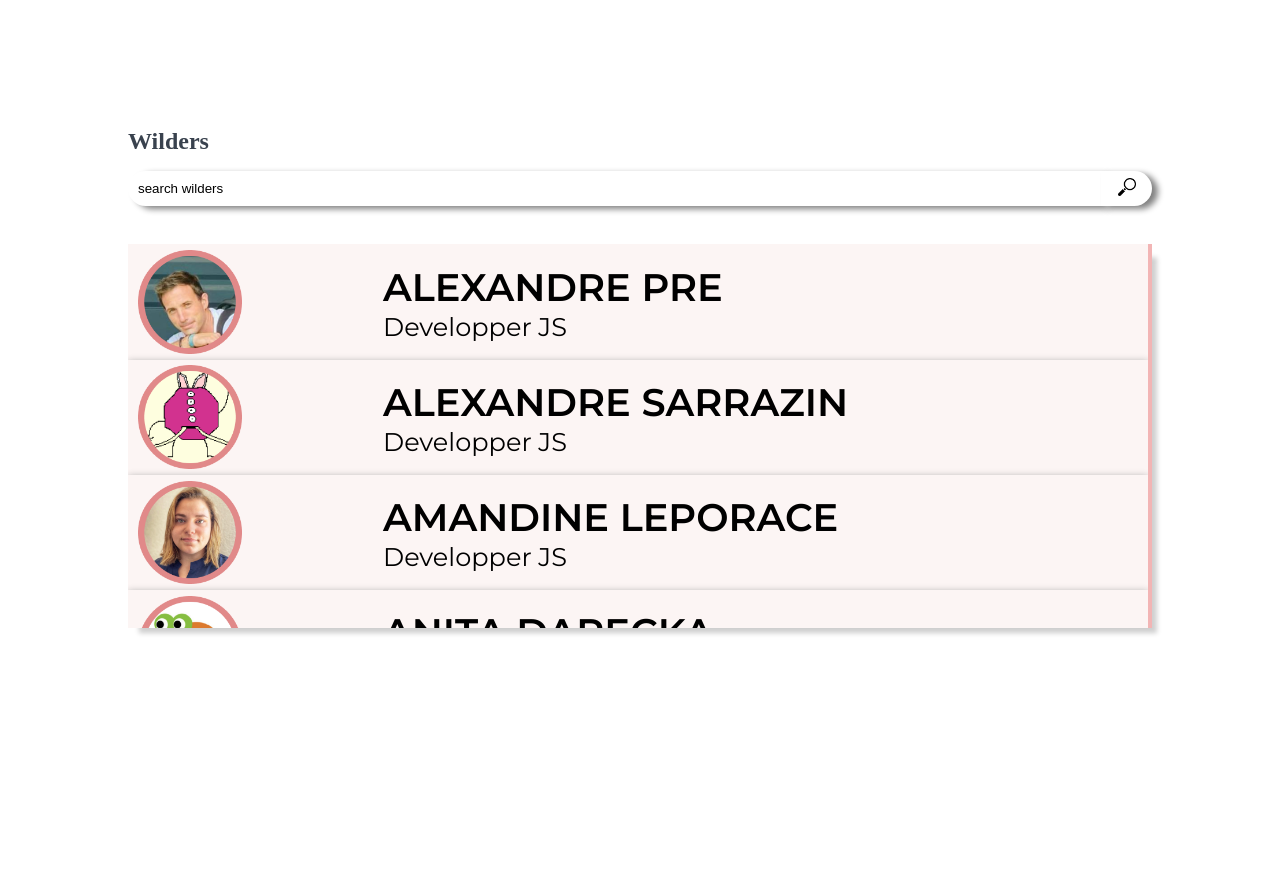
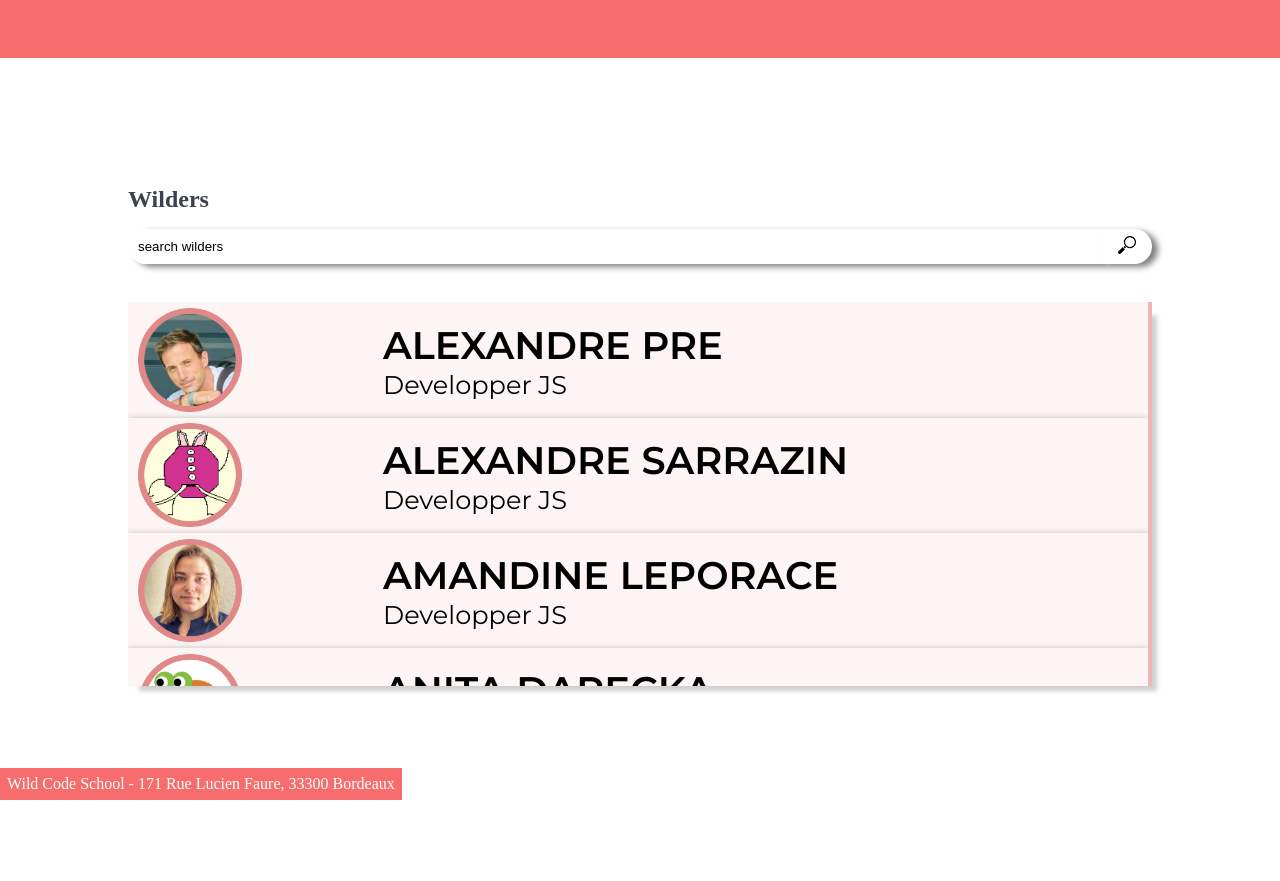
Before and after one commit to VCarbonell/WildBook, a website: page index.html in a window 1280 px wide. Shown: the top 881 px of the page. Drawn offline with nearby package versions, Linux system fonts and the light colour scheme; a web font is replaced by a local one.

Commit message:
ajout nav.css

```diff
--- a/index.html
+++ b/index.html
@@ -8,12 +8,19 @@
     <link rel="stylesheet" href="style.css">
     <link rel="stylesheet" href="wilder.css">
     <link rel="stylesheet" href="staff.css">
+    <link rel="stylesheet" href="nav.css">
     <script src="staff.js"></script>
     <title>WILD BOOK</title>
 </head>
 
 <body>
-    <nav></nav>
+    <nav>
+        <ul>
+            <li></li>
+            <li></li>
+            <li></li>
+          </ul>
+    </nav>
     <section class="Wilders">
         <h2 class="wildersTitle">Wilders</h2>
         <div class="searchingBar">
@@ -220,7 +227,9 @@
             </div>
         </div>
     </section>
-
+    <footer>
+        <p>Wild Code School - 171 Rue Lucien Faure, 33300 Bordeaux</p>
+    </footer>
 
 </body>
 
--- /dev/null
+++ b/nav.css
@@ -0,0 +1,37 @@
+ul {
+    display: flex;
+    padding: 15px 15px 15px 15px;
+    margin: 0;
+  }
+  li {
+    list-style-type: none;
+    height: 28px;
+    display: flex;
+    text-align: center;
+    width: 96px;
+    justify-content: center;
+  }
+  li:nth-child(1) {
+    color: black;
+    font-size: 20px;
+    width: 180px;
+  }
+  li:nth-child(2) {
+
+  }
+  li:nth-child(3) {
+    color: black;
+  }
+  nav {
+    background: #F76C6C;
+  }
+  footer {
+    display: flex;
+    justify-content: center;
+    padding: 7px;
+    background: #F76C6C;
+    color: #fff;
+    position:absolute;
+    bottom:0;
+
+}
```
